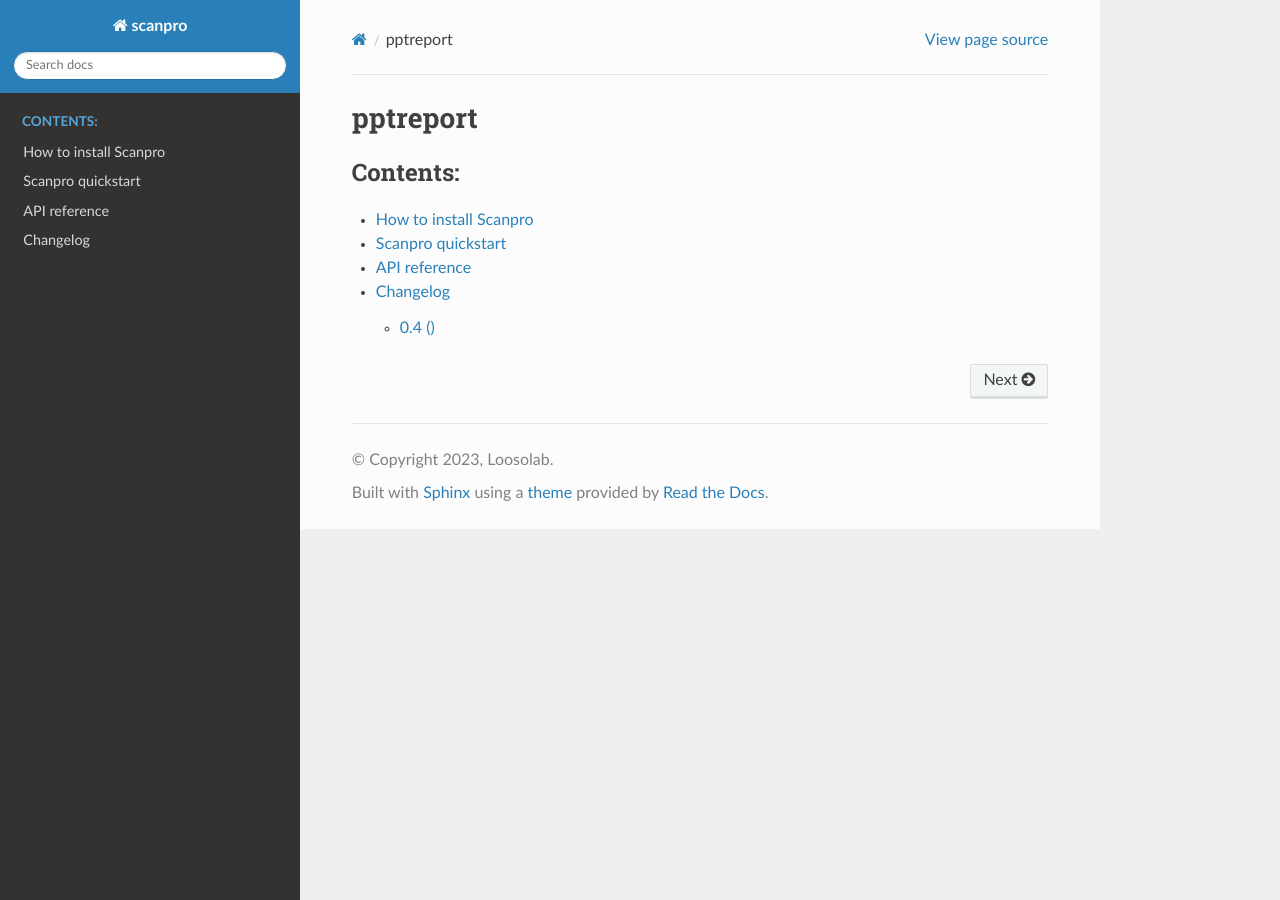
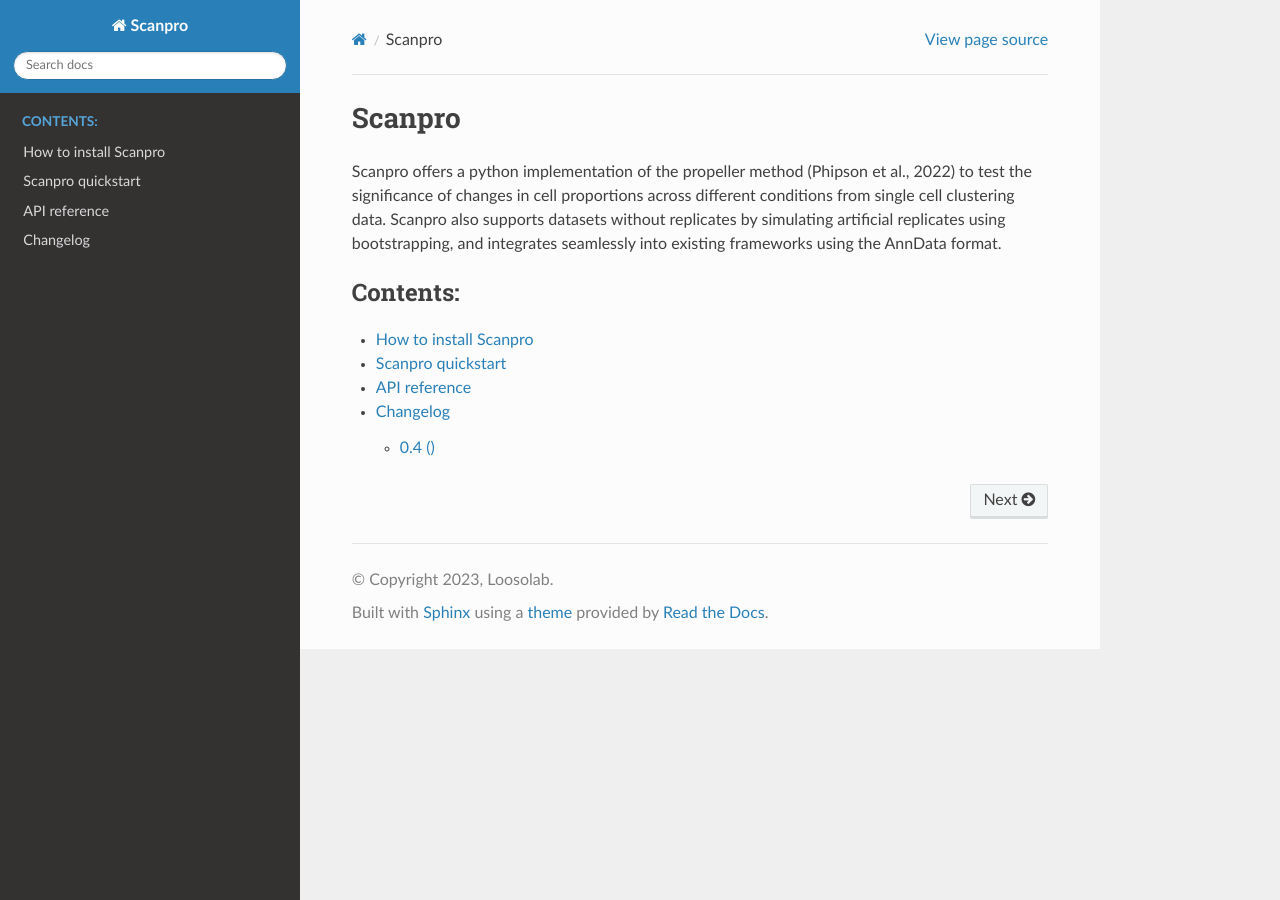
Before and after one commit to loosolab/scanpro, a Sphinx documentation site: the page built from docs/source/index.rst, in a window 1280 px wide. Built offline with Sphinx 7.4.7 and the Read the Docs theme 2.0.0, drawn with Linux system fonts in a browser that asks for light colours.

Commit message:
adjust scanpro name

```diff
--- a/docs/source/conf.py
+++ b/docs/source/conf.py
@@ -18,7 +18,7 @@
 
 # -- Project information -----------------------------------------------------
 
-project = 'scanpro'
+project = 'Scanpro'
 copyright = '2023, Loosolab'
 author = 'Loosolab'
 
--- a/docs/source/index.rst
+++ b/docs/source/index.rst
@@ -1,5 +1,7 @@
-pptreport
+Scanpro
 ==========================================================
+
+Scanpro offers a python implementation of the propeller method (Phipson et al., 2022) to test the significance of changes in cell proportions across different conditions from single cell clustering data. Scanpro also supports datasets without replicates by simulating artificial replicates using bootstrapping, and integrates seamlessly into existing frameworks using the AnnData format.
 
 .. toctree::
    :maxdepth: 2
```
